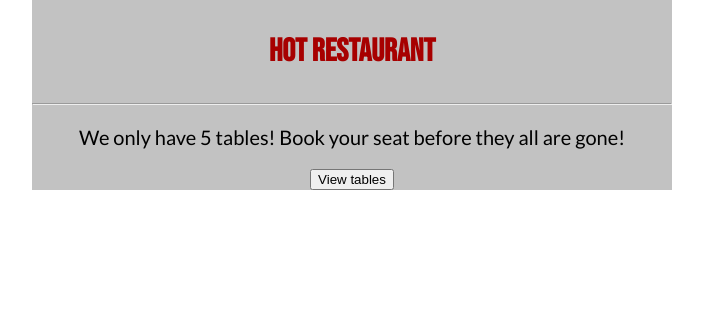
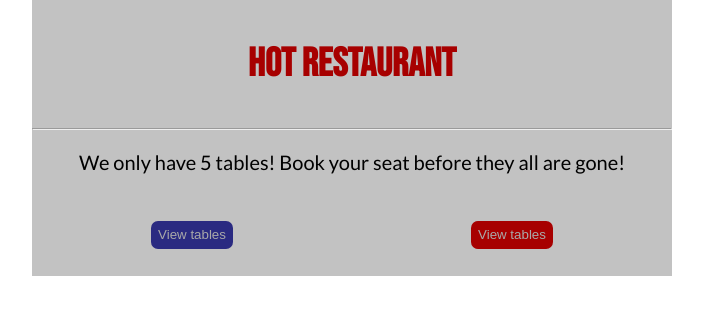
Before and after one commit to NalinKane/hot-restaurant, a website: page appfront/restapp.html in a window 1280 px wide. Shown: the whole page, without its empty margins (288-991 px from the left). Drawn offline with Linux system fonts and the light colour scheme.

Commit message:
buttons added

```diff
--- a/appfront/restapp.html
+++ b/appfront/restapp.html
@@ -11,11 +11,12 @@
 </head>
 <body>
     <div class="container container-desktop">
-        <span><i class="fas fa-utensils"></i><h1>Hot Restaurant</h1></span>
+        <span><h1><i class="fas fa-utensils"></i>Hot Restaurant</h1></span>
     <hr>
     <h2 class="text-center">We only have 5 tables! Book your seat before they all are gone!</h2>
     <div class="book-table  book-table-desktop">
         <button class = "button-view" type ="button"><i class="fas fa-eye"></i>View tables</button>
+        <button class = "button-reservation" type ="button"><i class="fas fa-eye"></i>View tables</button>
     </div>
 
 
--- a/appfront/styles.css
+++ b/appfront/styles.css
@@ -16,6 +16,7 @@ h1{
     font-family: 'Bebas Neue', cursive;
     color: rgb(167, 0, 0);
     padding: 1em;
+    font-size: 40px;
 }
 
 h2{
@@ -25,7 +26,35 @@ h2{
     text-align: center;
     margin: 1em 0;
 }
+.book-table{
+    display: flex;
+    flex-direction: row;
+    justify-content: space-around;
+
+}
 
 .button-view{
+    /* width: 6em; */
+    background: rgb(42, 42, 129);
+    color: darkgray;
+    text-align: center;
+    padding: 0.5em;
+    border: none;
+    border-radius: 7px;
+    margin-bottom: 2em;
+    margin-top: 2em;
+
 
 }
+
+.button-reservation{
+    background: rgb(167, 0, 0);
+    color: darkgray;
+    text-align: center;
+    padding: 0.5em;
+    border: none;
+    border-radius: 7px;
+    margin-bottom: 2em;
+    margin-top: 2em;
+
+}
```
